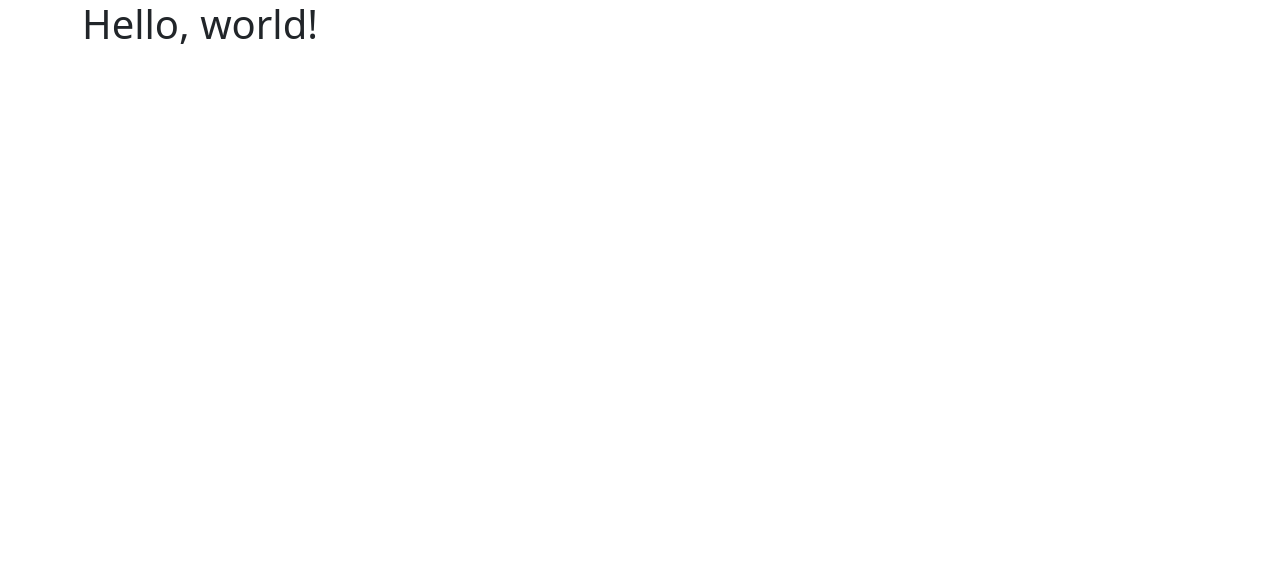
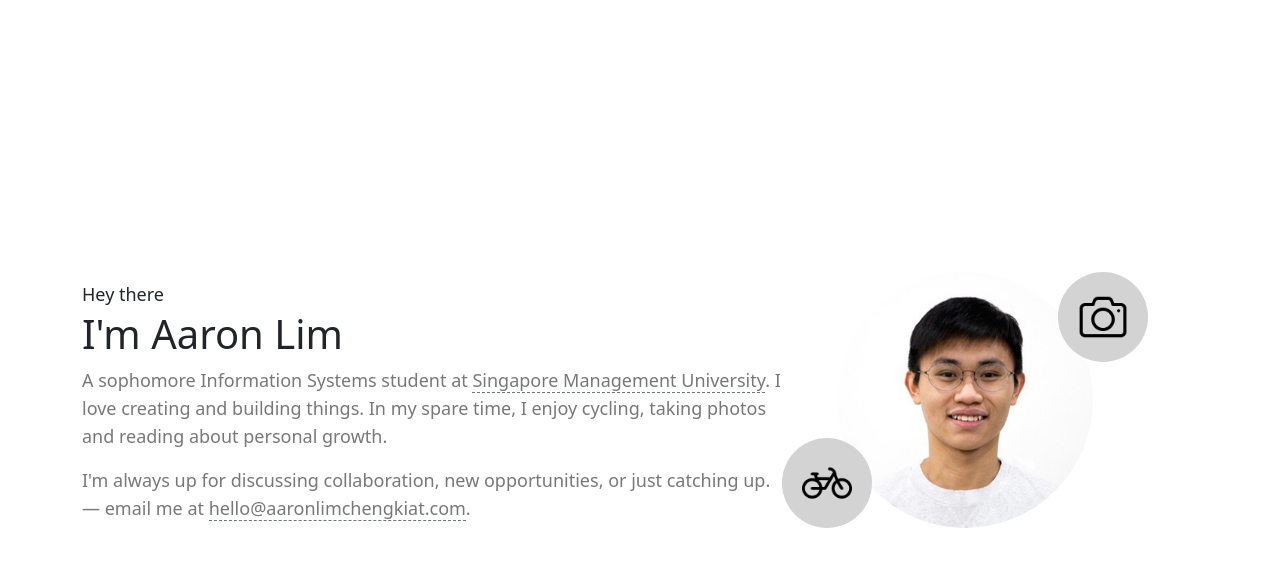
Before and after one commit to aaronlimck/aaronlimck.github.io, a plain HTML site: page index.html in a window 1280 px wide. Drawn offline with nearby package versions, Linux system fonts and the light colour scheme.

Commit message:
updated html content

```diff
--- a/index.html
+++ b/index.html
@@ -12,14 +12,58 @@
       integrity="sha384-EVSTQN3/azprG1Anm3QDgpJLIm9Nao0Yz1ztcQTwFspd3yD65VohhpuuCOmLASjC"
       crossorigin="anonymous"
     />
+    <link
+        rel="stylesheet"
+        href="https://cdnjs.cloudflare.com/ajax/libs/animate.css/4.1.1/animate.min.css"
+    />
+    <link rel="stylesheet" href="css/index.css">
     <title>Aaron Lim CK</title>
   </head>
   <body>
-    <section class="container">
-      <h1>Hello, world!</h1>
+
+    <header>
+    </header>
+
+    <section class="container-lg">
+      <div class="vh-100 d-flex align-items-center justify-content-between">
+        <div class="animate__animated animate__fadeInLeft" style="max-width: 700px; z-index: 1;">
+          <h1><span style="font-size: 18px; font-weight: 400; padding-bottom: 8px;"> Hey there </br></span>I'm Aaron Lim</h1>
+          <p style="font-size: 18px; line-height: 28px; color: #787878">
+            A sophomore Information Systems student at <a class="external-links" href="http://smu.edu.sg" target="blank">Singapore Management
+                University</a>. I love creating and building things. In my spare time, I
+            enjoy cycling, taking photos and reading about personal growth.
+          </p>
+          <p style="font-size: 18px; line-height: 28px; color: #787878">
+            I'm always up for discussing collaboration, new opportunities, or
+            just catching up. — email me at <a class="external-links" href="mailto:hello@aaronlimchengkiat.com">hello@aaronlimchengkiat.com</a>.
+          </p>
+        </div>
+        <div class="animate__animated animate__fadeInRight profile-container">
+            <div class="d-flex justify-content-center align-items-center">
+              <img
+                class="rounded-circle"
+                style="width: 70%; height: 70%"
+                src="assets/images/profile.jpeg"
+                alt="headshot"
+              />
+          </div>
+          <div class="animate__animated animate__fadeIn animate__delay-1s" style="position: absolute; right: 0; top: 0; background-color: lightgrey; padding: 20px; border-radius: 100px">
+              <img
+                style="width: 50px; height: 50px"
+                src="assets/images/camera.png"
+                alt="camera icon"
+                />
+          </div>
+          <div class="animate__animated animate__fadeIn animate__delay-1s" style="position: absolute; left: 0; bottom: 0; background-color: lightgrey; padding: 20px; border-radius: 100px;">
+            <img
+              style="width: 50px; height: 50px"
+              src="assets/images/bike.png"
+              alt="camera icon"
+              />
+        </div>
+        </div>
+      </div>
     </section>
-
-    <!-- Optional JavaScript; choose one of the two! -->
 
     <!-- Option 1: Bootstrap Bundle with Popper -->
     <script
```
